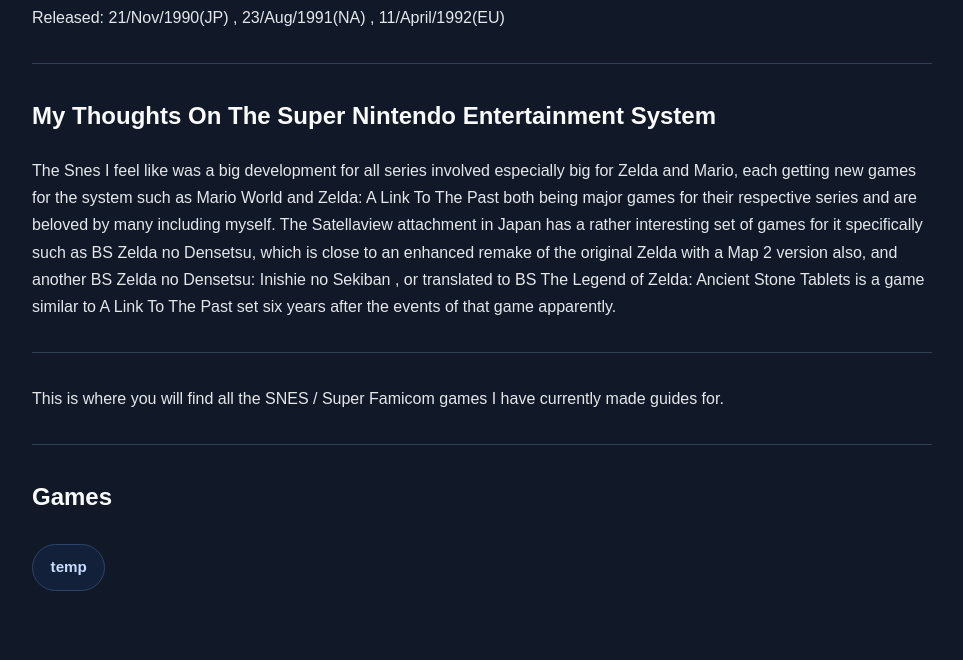
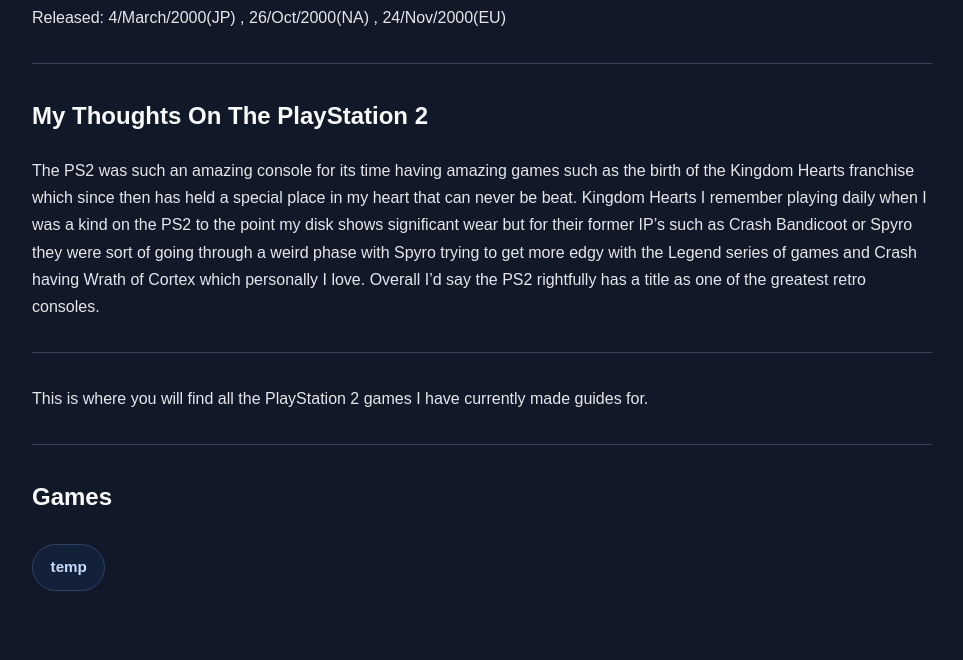
Before and after one commit to ForgottenGem/ForgottenGuides, a Jekyll site: the page built from playstation2/index.md, in a window 1280 px wide. Shown: the part 812-1472 px from the top of the page, without its empty margins (158-1121 px from the left). Built offline with Jekyll 4.4.1, drawn with Linux system fonts in a browser that asks for light colours; some of the changed text lies outside the part shown.

Commit message:
Update index.md

```diff
--- a/playstation2/index.md
+++ b/playstation2/index.md
@@ -11,26 +11,26 @@ title: PlayStation 2
 
 
 <figure class="image-block">
-  <img src="{{ '/assets/images/misc/GameCube.png' | relative_url }}"
-       alt="The GameCube"
+  <img src="{{ '/assets/images/misc/PS2.png' | relative_url }}"
+       alt="The PlayStation 2 & PlayStation 2 Slim"
        class="console-art">
 
-  <figcaption>The GameCube</figcaption>
+  <figcaption>The PlayStation 2 & PlayStation 2 Slim</figcaption>
 </figure>
 
 
-Released: 21/Nov/1990(JP) , 23/Aug/1991(NA) , 11/April/1992(EU)
+Released: 4/March/2000(JP) , 26/Oct/2000(NA) , 24/Nov/2000(EU)
 
 
 ---
 
-## My Thoughts On The Super Nintendo Entertainment System
+## My Thoughts On The PlayStation 2
 
-The Snes I feel like was a big development for all series involved especially big for Zelda and Mario, each getting new games for the system such as Mario World and Zelda: A Link To The Past both being major games for their respective series and are beloved by many including myself. The Satellaview attachment in Japan has a rather interesting set of games for it specifically such as BS Zelda no Densetsu, which is close to an enhanced remake of the original Zelda with a Map 2 version also, and another BS Zelda no Densetsu: Inishie no Sekiban , or translated to BS The Legend of Zelda: Ancient Stone Tablets is a game similar to A Link To The Past set six years after the events of that game apparently.
+The PS2 was such an amazing console for its time having amazing games such as the birth of the Kingdom Hearts franchise which since then has held a special place in my heart that can never be beat. Kingdom Hearts I remember playing daily when I was a kind on the PS2 to the point my disk shows significant wear but for their former IP's such as Crash Bandicoot or Spyro they were sort of going through a weird phase with Spyro trying to get more edgy with the Legend series of games and Crash having Wrath of Cortex which personally I love. Overall I'd say the PS2 rightfully has a title as one of the greatest retro consoles.
 
 ---
 
-This is where you will find all the SNES / Super Famicom games I have currently made guides for.
+This is where you will find all the PlayStation 2 games I have currently made guides for.
 
 ---
 
```
